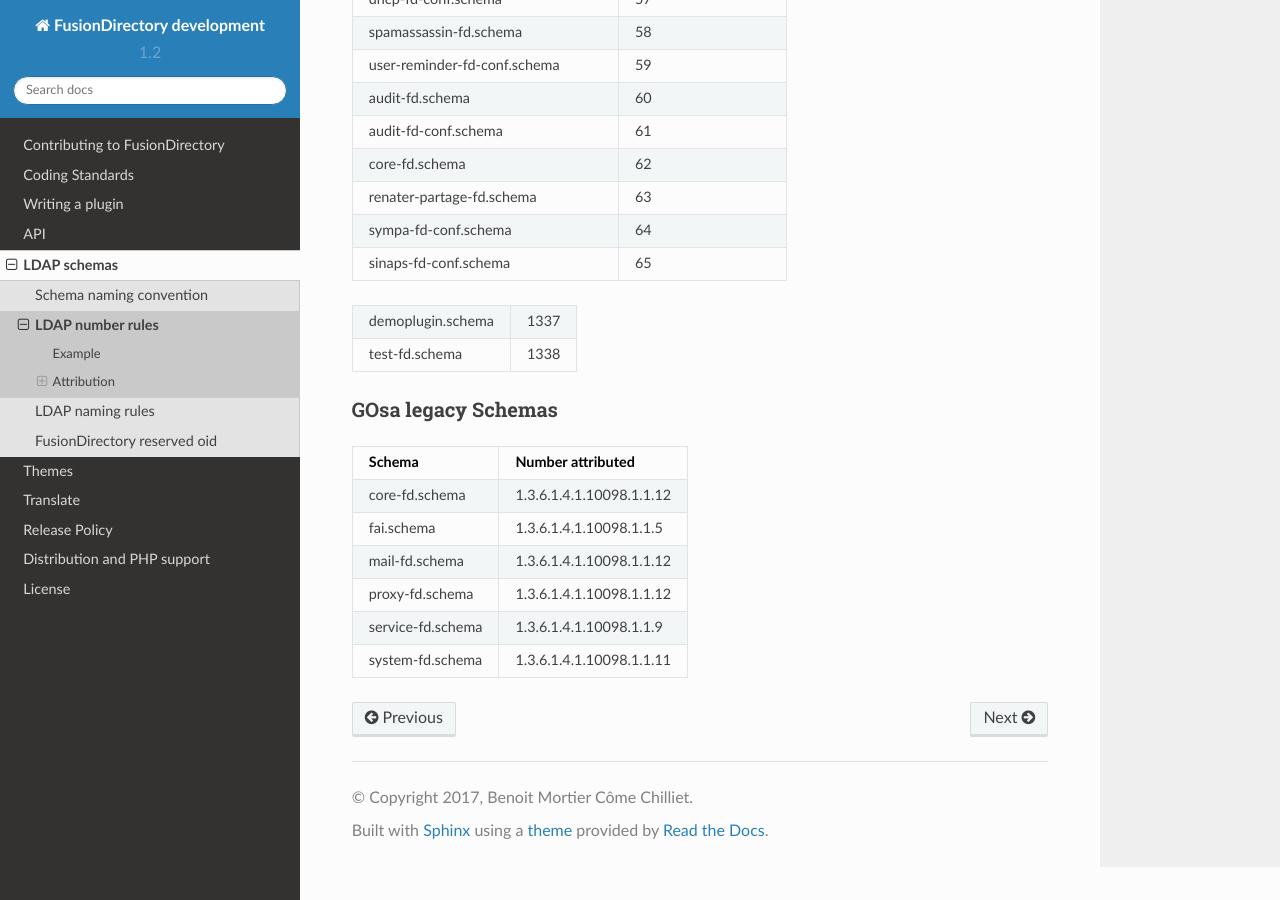
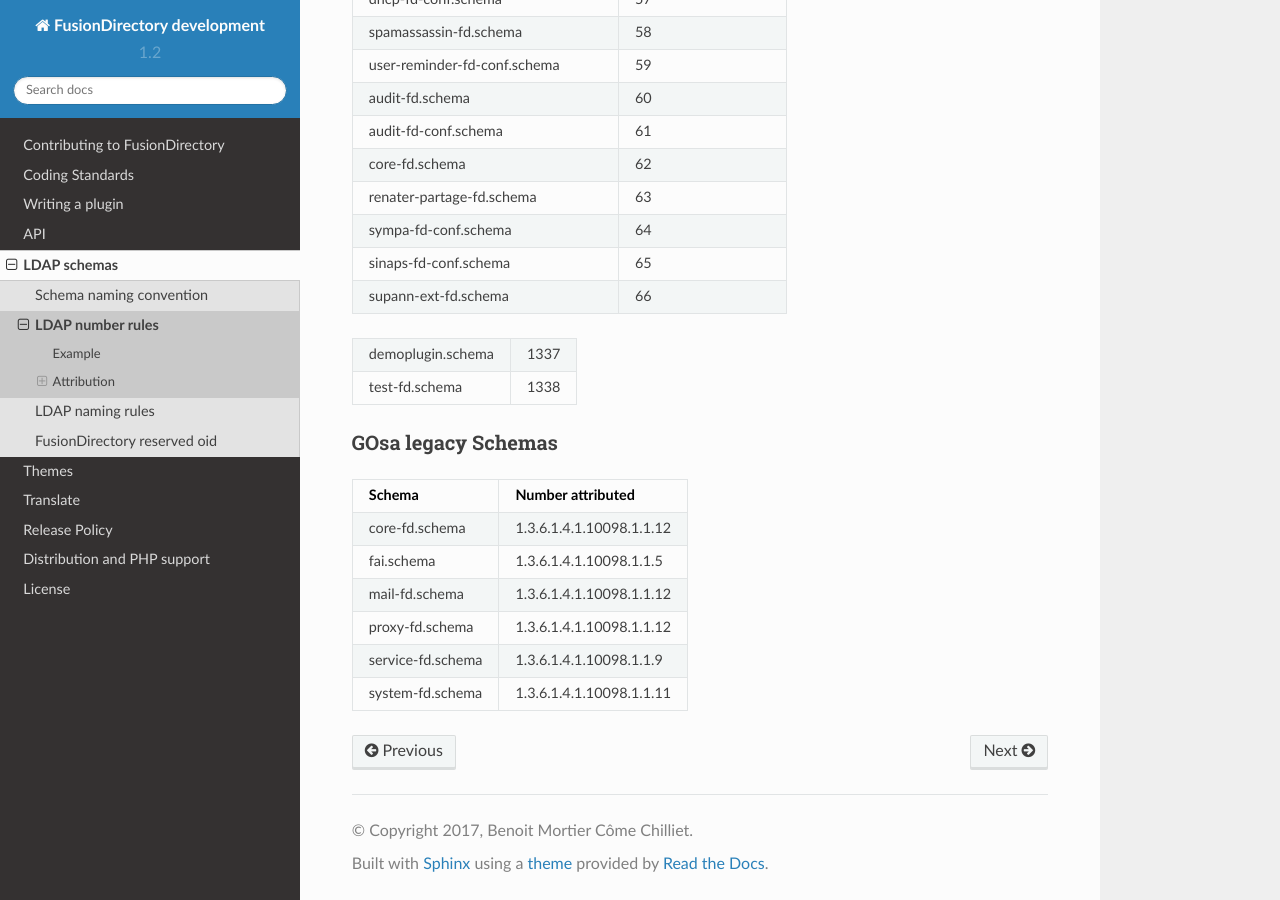
Before and after one commit to fusiondirectory/fusiondirectory-dev-manual, a Sphinx documentation site: the page built from source/schemas/numberrules.rst, in a window 1280 px wide and 900 px high, scrolled down 2761 px. Built offline with Sphinx 7.4.7 and the Read the Docs theme 2.0.0, drawn with Linux system fonts in a browser that asks for light colours.

Commit message:
:sparkles: feat(schema number) Reserve number for supann-ext schema

```diff
--- a/source/schemas/numberrules.rst
+++ b/source/schemas/numberrules.rst
@@ -100,6 +100,7 @@
 renater-partage-fd.schema             63
 sympa-fd-conf.schema                  64
 sinaps-fd-conf.schema                 65
+supann-ext-fd.schema                  66
 ===================================== =====================
 
 ===================================== =====================
```
